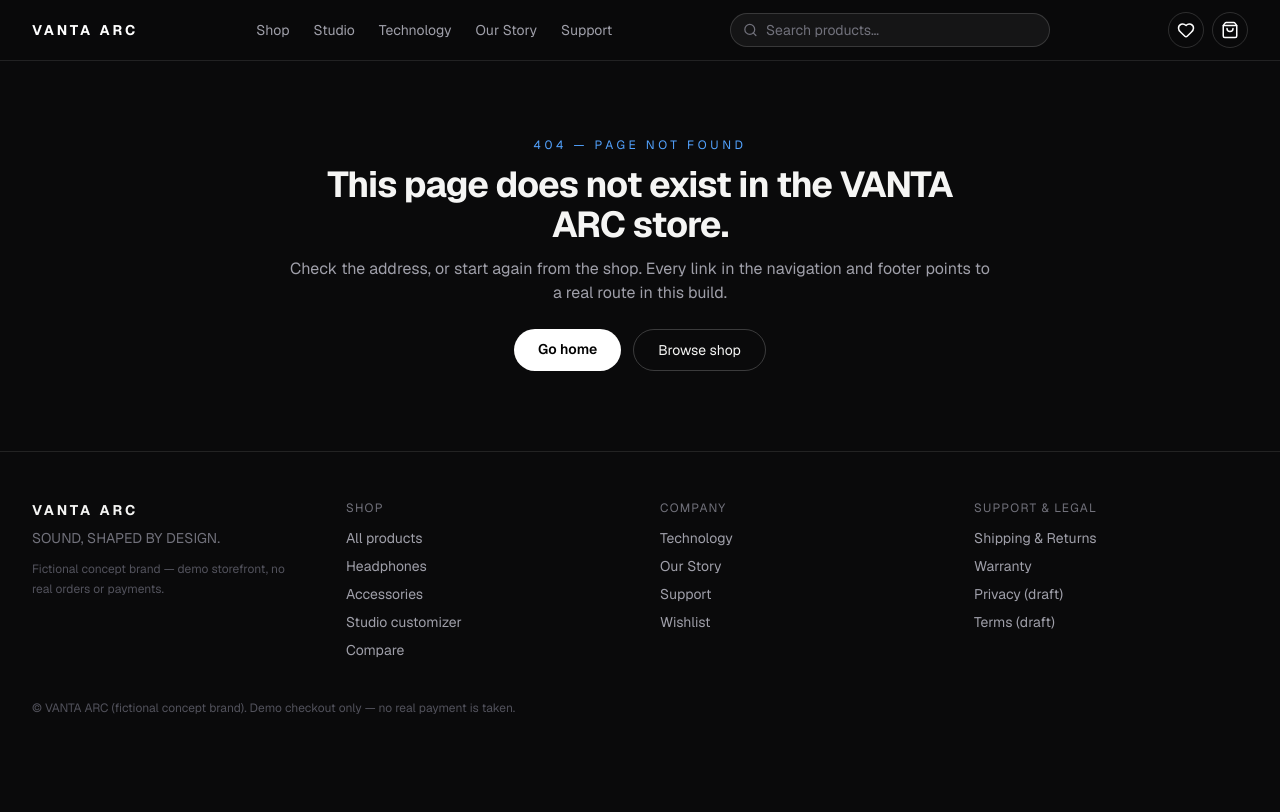
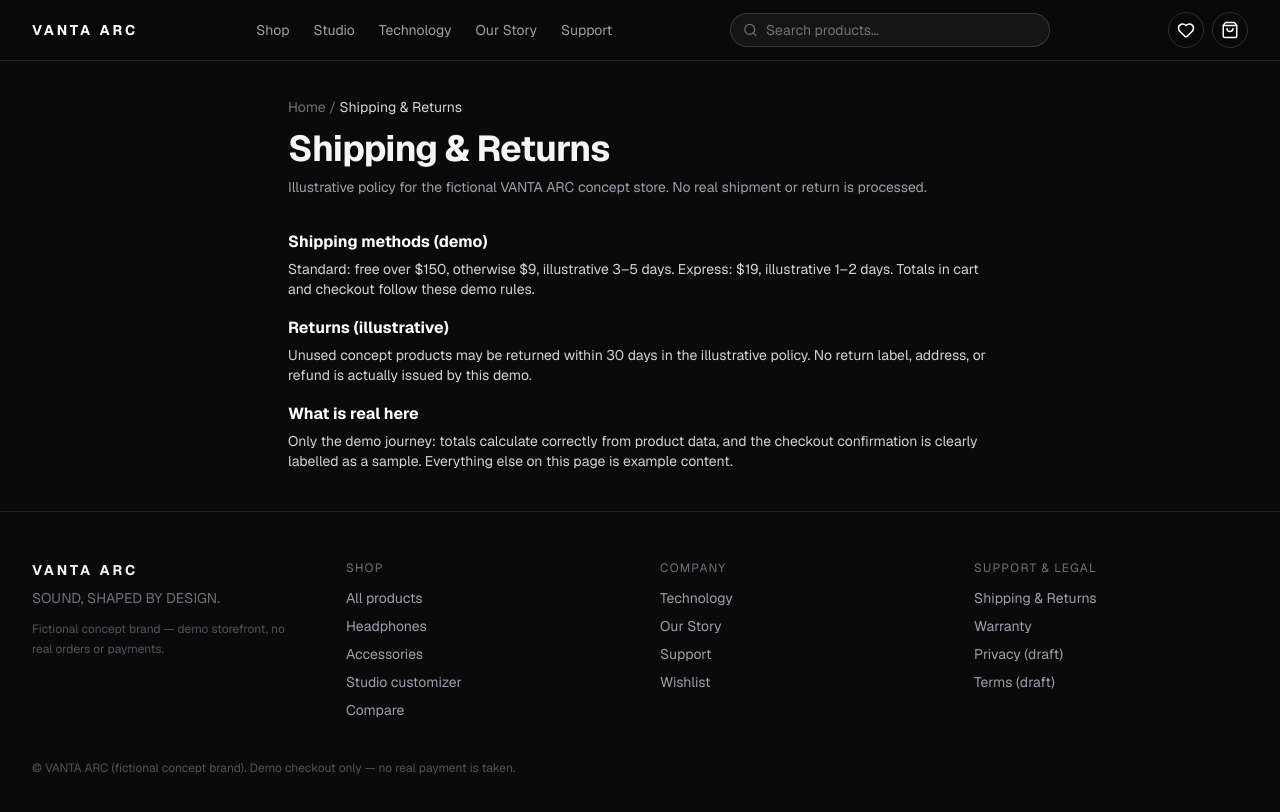
Before and after one commit to zenkaizenith-maker/3d-motion-website, a Next.js app: page /shipping in a window 1280 px wide. Before the commit this address had no page. Shown: the top 812 px of the page. Built offline with nearby package versions, Linux system fonts and the light colour scheme.

Commit message:
VANTA ARC Batch B: add shipping and returns page

```diff
--- /dev/null
+++ b/app/shipping/page.tsx
@@ -0,0 +1,18 @@
+import Link from "next/link";
+
+export default function ShippingPage() {
+  return (
+    <div className="mx-auto max-w-3xl px-5 py-10 sm:px-8">
+      <nav aria-label="Breadcrumb" className="text-sm text-zinc-500">
+        <Link href="/" className="hover:text-white">Home</Link> / <span className="text-zinc-300">Shipping & Returns</span>
+      </nav>
+      <h1 className="mt-3 text-4xl font-bold tracking-tight">Shipping & Returns</h1>
+      <p className="mt-2 text-sm text-zinc-400">Illustrative policy for the fictional VANTA ARC concept store. No real shipment or return is processed.</p>
+      <section className="mt-8 space-y-4 text-zinc-300 leading-relaxed">
+        <div><h2 className="font-bold text-white">Shipping methods (demo)</h2><p className="mt-1 text-sm">Standard: free over $150, otherwise $9, illustrative 3–5 days. Express: $19, illustrative 1–2 days. Totals in cart and checkout follow these demo rules.</p></div>
+        <div><h2 className="font-bold text-white">Returns (illustrative)</h2><p className="mt-1 text-sm">Unused concept products may be returned within 30 days in the illustrative policy. No return label, address, or refund is actually issued by this demo.</p></div>
+        <div><h2 className="font-bold text-white">What is real here</h2><p className="mt-1 text-sm">Only the demo journey: totals calculate correctly from product data, and the checkout confirmation is clearly labelled as a sample. Everything else on this page is example content.</p></div>
+      </section>
+    </div>
+  );
+}
```
